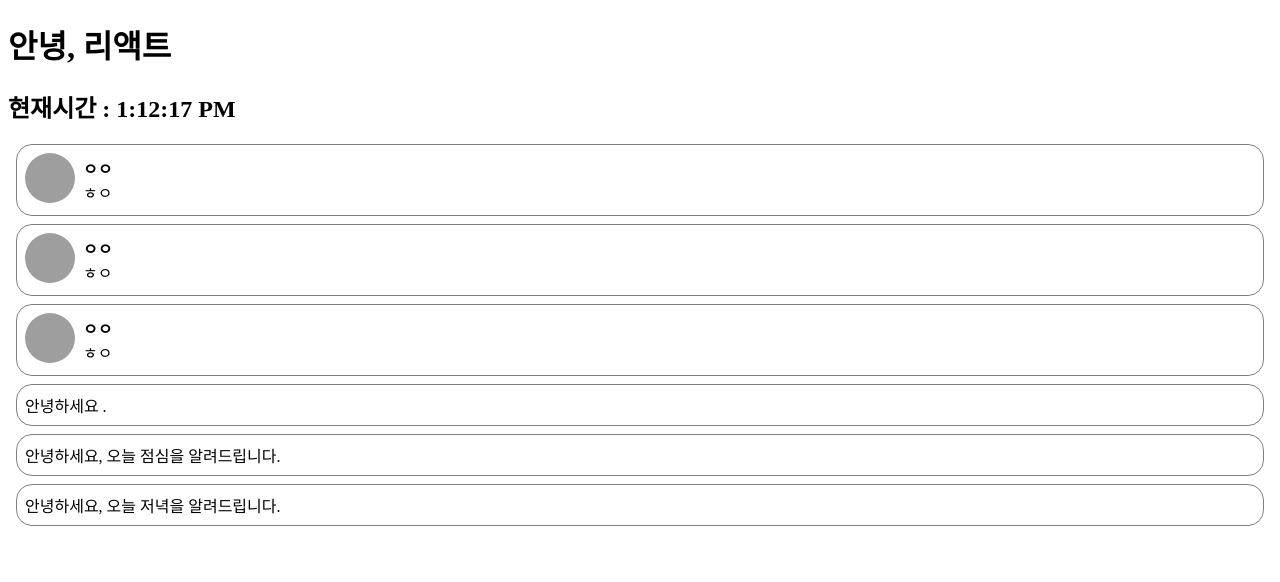
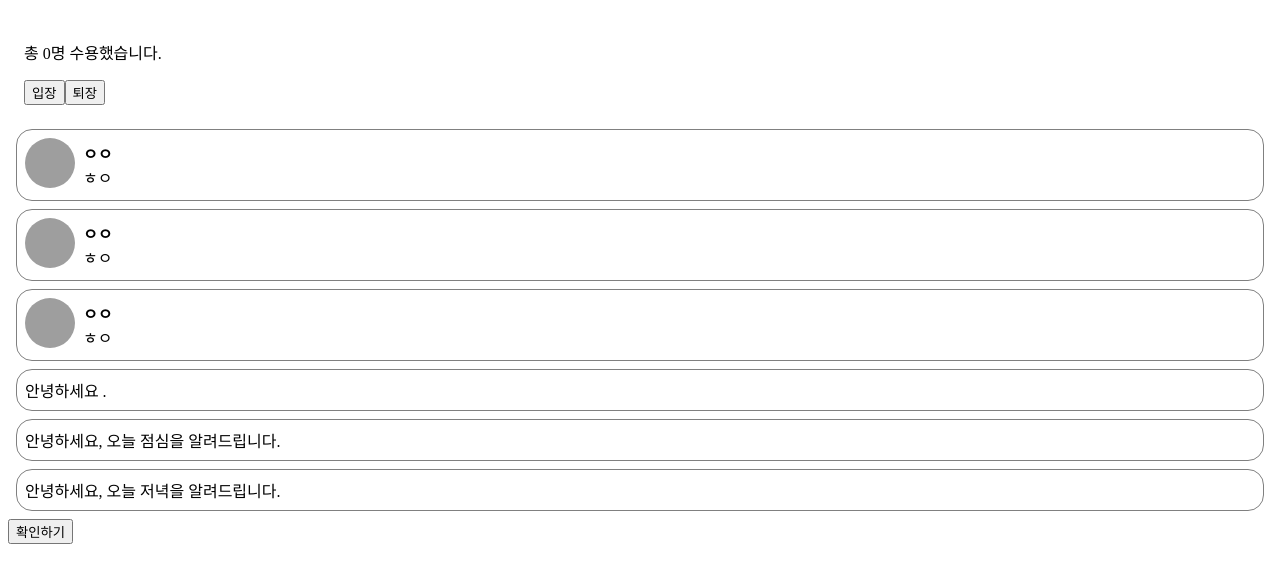
Before and after one commit to oxxun21/react_study, a React (Create React App) app: page / in a window 1280 px wide. Shown: the top 582 px of the page. Built offline with nearby package versions, Linux system fonts and the light colour scheme; grey boxes are pictures that could not be loaded.

Commit message:
hook, handling events

```diff
--- /dev/null
+++ b/src/accommodate.jsx
@@ -0,0 +1,33 @@
+import React, { useState, useEffect } from "react";
+import useCounter from "../src/useCounter";
+
+const MAX_CAPACITY = 10;
+
+function Accommodate(props) {
+    const [isFull, setIsFull] = useState(false);
+    const [count, increaseCount, decreaseCount] = useCounter(0);
+
+    useEffect(() => {
+        console.log("=========");
+        console.log("useEffect() is called");
+        console.log(`isFull ${isFull}`);
+    });
+
+    useEffect(() => {
+        setIsFull(count >= MAX_CAPACITY);
+        console.log(`Current count value: ${count}`);
+    }, [count]);
+
+    return (
+        <div style={{padding : 16}}>
+            <p>{`총 ${count}명 수용했습니다.`}</p>
+
+            <button onClick={increaseCount} disabled={isFull}>입장</button>
+            <button onClick={decreaseCount}>퇴장</button>
+
+            {isFull && <p style={{color: "red"}}>정원이 가득찼습니다.</p>}
+        </div>
+    );
+}
+
+export default Accommodate;
--- /dev/null
+++ b/src/confirmButton.jsx
@@ -0,0 +1,39 @@
+import React, { useState } from "react";
+
+// class ConfirmButton extends React.Component {
+//     constructor(porps) {
+//         super(porps);
+
+//         this.state = {
+//             isConfirmed: false,
+//         };
+
+//         this.handleConfirm = this.handleConfirm.bind(this);
+//     }
+
+//     handleConfirm = () => {
+//         this.setState((prevState) => ({
+//             isConfirmed: !prevState.isConfirmed,
+//         }));
+//     }
+
+//     render() {
+//         return (
+//             <button onClick={this.handleConfirm} disabled={this.state.isConfirmed}>{this.state.isConfirmed ? "확인됨" : "확인하기"}</button>
+//         );
+//     }
+// }
+
+function ConfirmButton(props) {
+    const [isConfirmed, setIsConfirmed] = useState(false);
+
+    const handleConfirm = () => {
+        setIsConfirmed((prevIsConfirmed) => !prevIsConfirmed);
+    };
+
+    return (
+        <button onClick={handleConfirm} disabled={isConfirmed}>{isConfirmed ? "확인됨" : "확인하기"}</button>
+    );
+}
+
+export default ConfirmButton;
--- a/src/index.js
+++ b/src/index.js
@@ -1,18 +1,18 @@
 import React from 'react';
 import ReactDOM from 'react-dom/client';
 
-import Clock from '../src/clock';
 import CommentList from "../src/commentList";
 import NotificationList from '../src/notificationList';
+import Accommodate from '../src/accommodate';
+import ConfirmButton from "../src/confirmButton";
 
 const root = ReactDOM.createRoot(document.getElementById('root'));
 
-setInterval(() => {
-  root.render(
+root.render(
     <React.StrictMode>
-      <Clock />
+      <Accommodate />
       <CommentList />
       <NotificationList />
+      <ConfirmButton />
     </React.StrictMode>
-  );
-})
+);
--- /dev/null
+++ b/src/useCounter.jsx
@@ -0,0 +1,12 @@
+import React, { useState } from "react";
+
+function useCounter(initialValue) {
+    const [count, setCount] = useState(initialValue);
+
+    const increaseCount = () => setCount((count) => count + 1);
+    const decreaseCount = () => setCount((count) => Math.max(count - 1, 0));
+
+    return [count, increaseCount, decreaseCount];
+}
+
+export default useCounter;
```
Also changed, not shown: src/Clock/index.js (added, +14 -0 lines), src/Clock/clock.jsx (renamed from src/clock.jsx).
